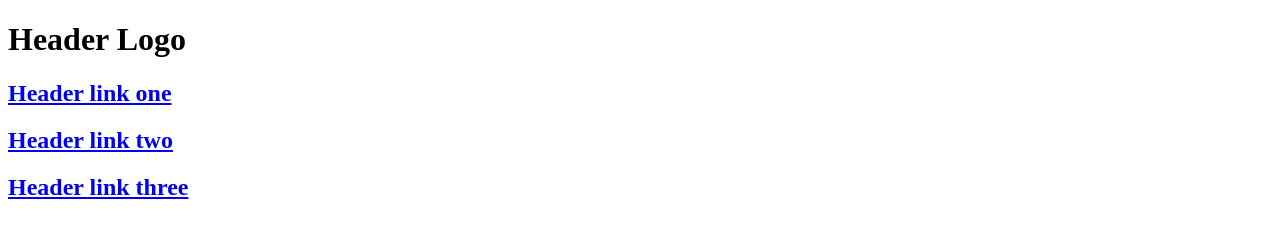
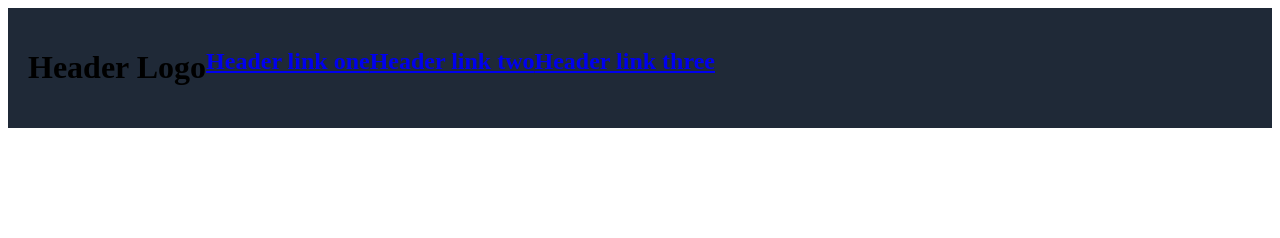
Before and after one commit to haky16/odin-landingpage, a plain HTML site: page index.html in a window 1280 px wide. Drawn offline with Linux system fonts and the light colour scheme.

Commit message:
css for header, first edit

```diff
--- a/index.html
+++ b/index.html
@@ -4,15 +4,16 @@
     <meta charset="UTF-8">
     <meta http-equiv="X-UA-Compatible" content="IE=edge">
     <meta name="viewport" content="width=device-width, initial-scale=1.0">
+    <link rel="stylesheet" href="style.css">
     <title>The landing page</title>
 </head>
 <body>
-    <div>
-        <div>
+    <div class="container">
+        <div class="container">
             <h1>Header Logo</h1>
-            <h2><a href="https://www.theodinproject.com/lessons/foundations-alignment">Header link one</a></h2>
-            <h2><a href="https://www.theodinproject.com/lessons/foundations-alignment">Header link two</a></h2>
-            <h2><a href="https://www.theodinproject.com/lessons/foundations-alignment">Header link three</a></h2>
+            <h2 class="headeritem"><a href="https://www.theodinproject.com/lessons/foundations-alignment">Header link one</a></h2>
+            <h2 class="headeritem"><a href="https://www.theodinproject.com/lessons/foundations-alignment">Header link two</a></h2>
+            <h2 class="headeritem"><a href="https://www.theodinproject.com/lessons/foundations-alignment">Header link three</a></h2>
         </div>
     </div>
 </body>
--- a/style.css
+++ b/style.css
@@ -0,0 +1,9 @@
+.container{
+    height: auto;
+    padding: 10px;
+    background-color: #1F2937;
+    display:flex;
+}
+.container .headerItem{
+    flex: 1;
+}
```
